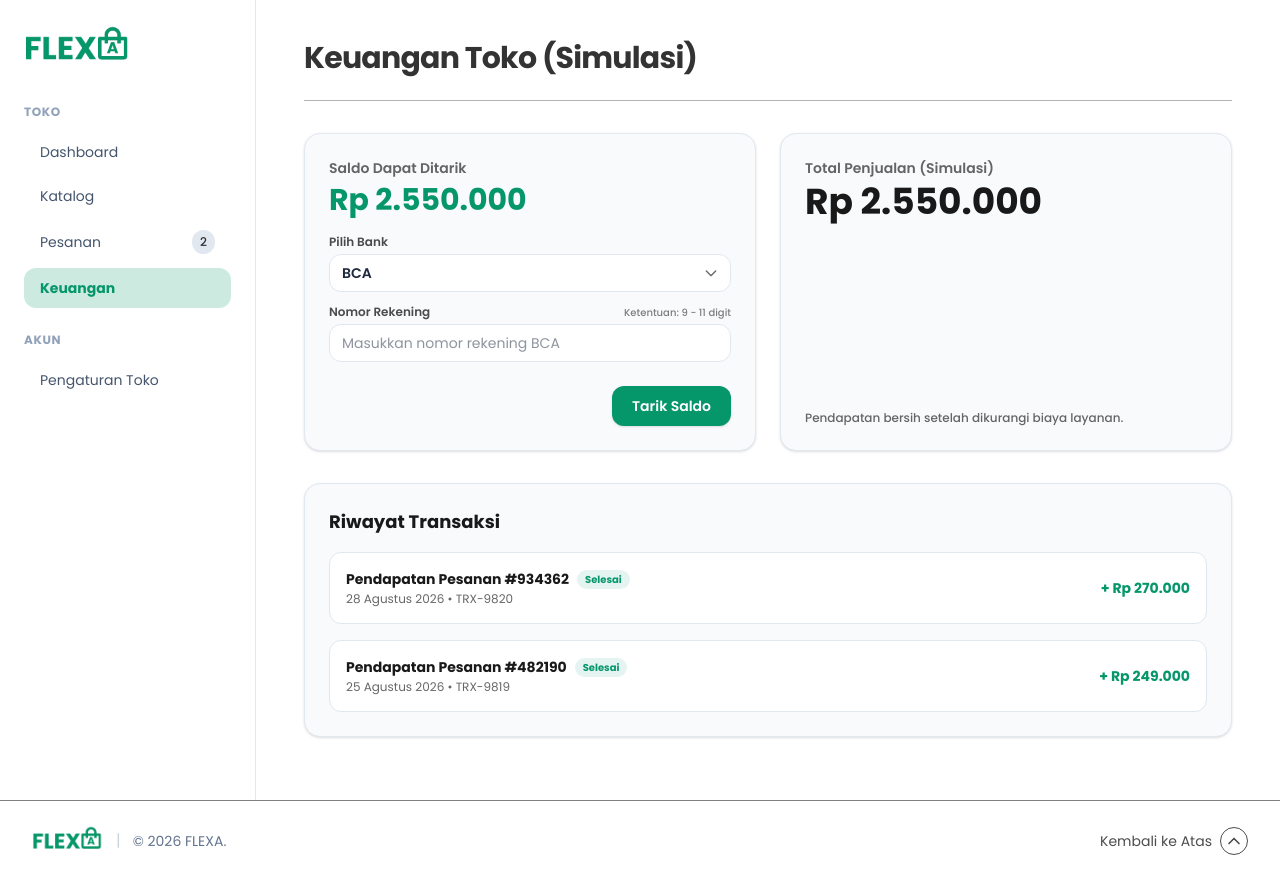
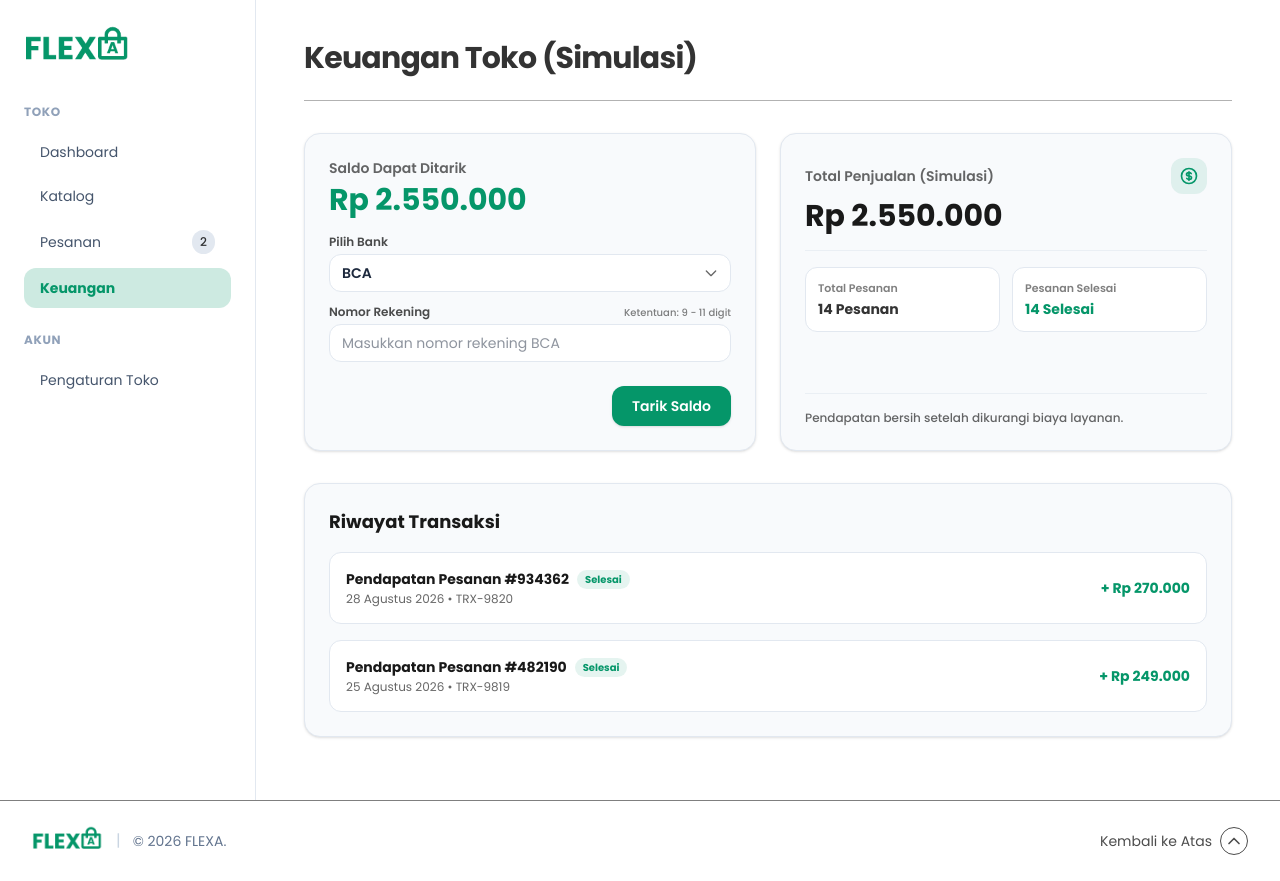
Before and after one commit to NarayanaMahendraAbimanyu/FLEXA-Marketplace, a Next.js app: page /seller/income in a window 1280 px wide. Built offline with nearby package versions, Linux system fonts and the light colour scheme.

Commit message:
Menambahkan desain baru pada halaman income

```diff
--- a/app/seller/income/page.tsx
+++ b/app/seller/income/page.tsx
@@ -180,12 +180,31 @@ export default function SellerIncomePage() {
 
         <div className="bg-slate-50 border border-slate-200 rounded-2xl p-6 shadow-sm flex flex-col justify-between">
           <div>
-            <p className="text-sm font-semibold text-black/60 mb-1">Total Penjualan {"(Simulasi)"}</p>
-            <h2 className="text-2xl sm:text-4xl font-bold text-black/90">
+            <div className="flex items-center justify-between mb-1">
+              <p className="text-sm font-semibold text-black/60">Total Penjualan {"(Simulasi)"}</p>
+              <span className="p-2 bg-[#059669]/10 text-[#059669] rounded-xl">
+                <svg className="w-5 h-5" fill="none" stroke="currentColor" strokeWidth="2" viewBox="0 0 24 24">
+                  <path strokeLinecap="round" strokeLinejoin="round" d="M12 8c-1.657 0-3 .895-3 2s1.343 2 3 2 3 .895 3 2-1.343 2-3 2m0-8c1.11 0 2.08.402 2.599 1M12 8V7m0 1v8m0 0v1m0-1c-1.11 0-2.08-.402-2.599-1M21 12a9 9 0 11-18 0 9 9 0 0118 0z" />
+                </svg>
+              </span>
+            </div>
+            <h2 className="text-2xl sm:text-3xl font-bold text-black/90 mb-4">
               Rp 2.550.000
             </h2>
+
+            <div className="grid grid-cols-2 gap-3 pt-4 border-t border-slate-200/60">
+              <div className="bg-white p-3 rounded-xl border border-slate-200">
+                <p className="text-[11px] font-semibold text-black/50 mb-0.5">Total Pesanan</p>
+                <p className="text-sm font-bold text-black/80">14 Pesanan</p>
+              </div>
+              <div className="bg-white p-3 rounded-xl border border-slate-200">
+                <p className="text-[11px] font-semibold text-black/50 mb-0.5">Pesanan Selesai</p>
+                <p className="text-sm font-bold text-[#059669]">14 Selesai</p>
+              </div>
+            </div>
           </div>
-          <div className="mt-6">
+
+          <div className="mt-6 pt-4 border-t border-slate-200/60">
             <p className="text-xs text-black/60 font-medium">
               Pendapatan bersih setelah dikurangi biaya layanan.
             </p>
```
